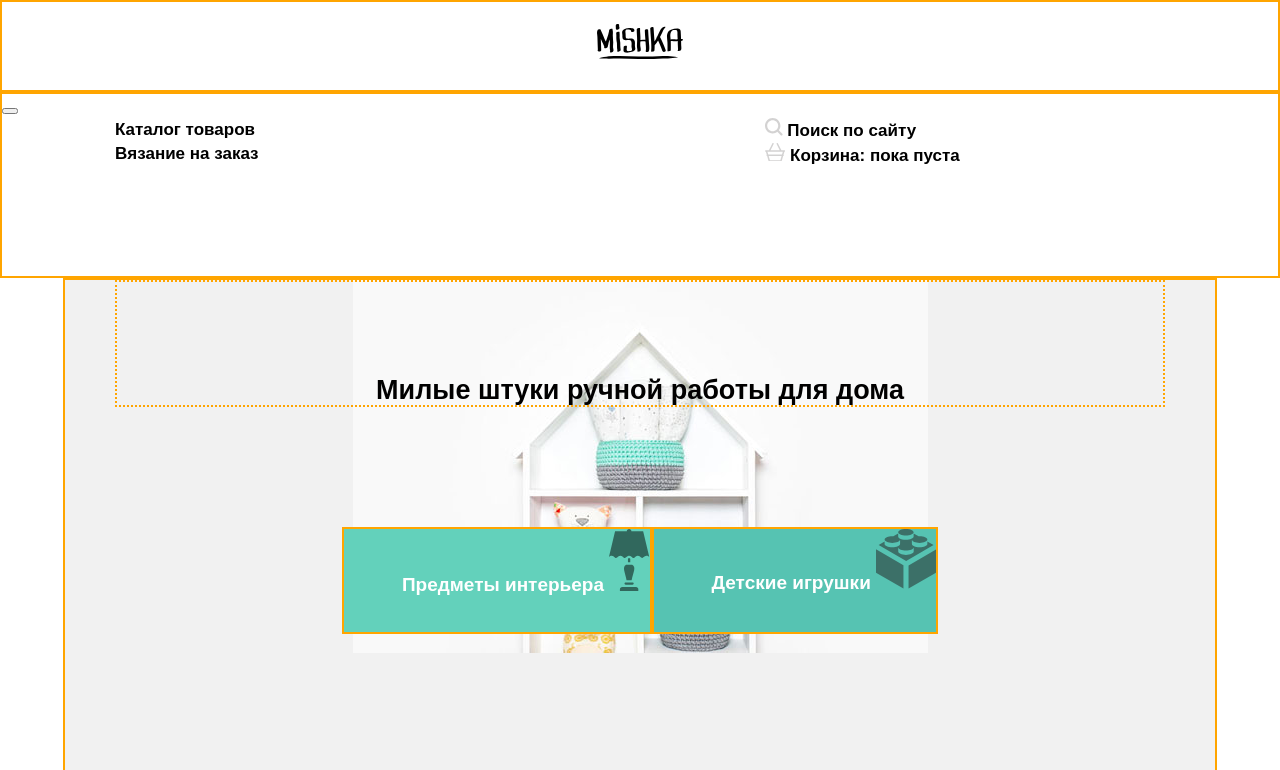
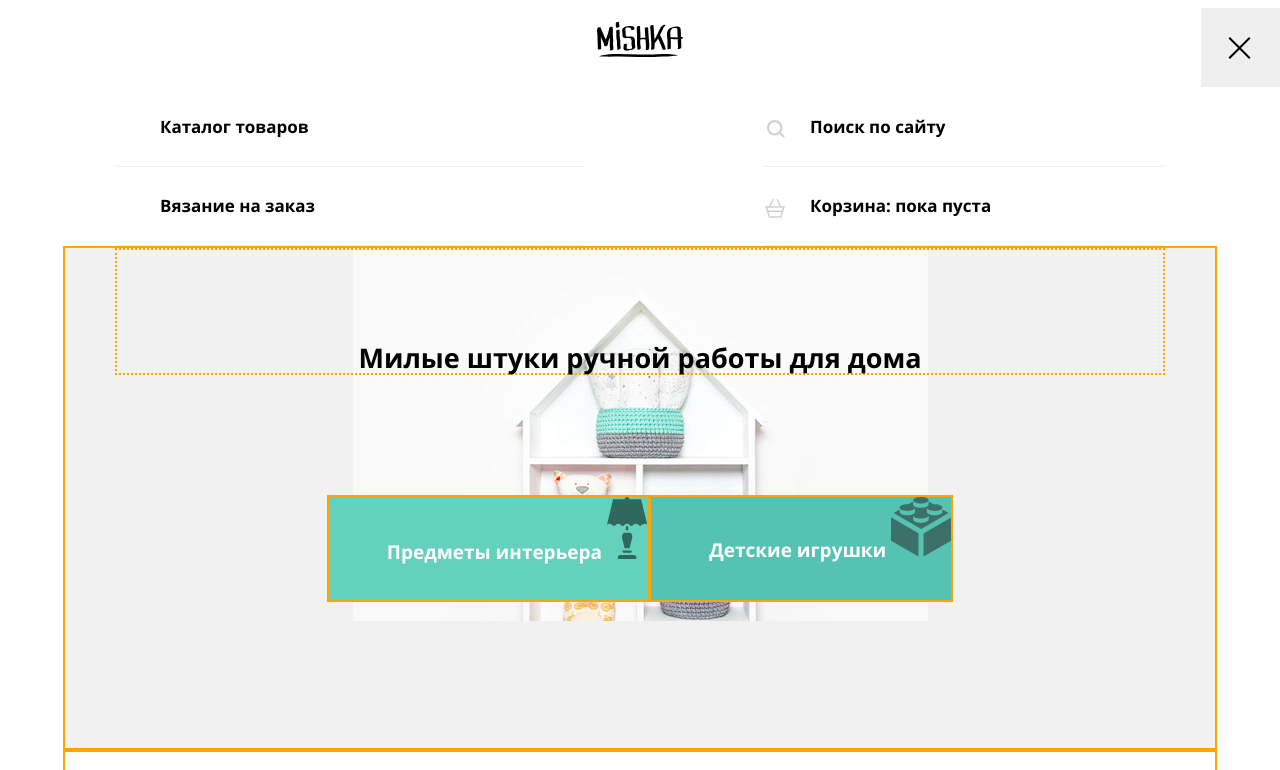
Before and after one commit to EBuscarov/354563-mishka-19, a website: page source/index.html in a window 1280 px wide. Both pictures are taken after a click on the button "Открыть меню". Shown: the top 770 px of the page. Drawn offline with nearby package versions, Linux system fonts and the light colour scheme; files that its build step writes are made by us from their sources.

Commit message:
Добавляет стили мобильного меню

```diff
--- a/source/index.html
+++ b/source/index.html
@@ -10,8 +10,8 @@
       <a class="page-header__logo">
         <img class="page-header__logo-image" src="img/logo-mobile.svg" width="86" height="35" alt="Интернет-магазин "Мишка"">
       </a>
-      <nav class="main-nav">
-        <button class="main-nav__toggle icon-burger" type="button" name="button">
+      <nav class="main-nav main-nav--closed main-nav--nojs">
+        <button class="main-nav__toggle" type="button" name="button">
           <span class="visually-hidden">Открыть меню</span>
         </button>
         <div class="main-nav__wrapper">
@@ -24,18 +24,18 @@
             </li>
           </ul>
           <ul class="main-nav__list user-list">
-            <li class="user-list__item user-list__item--search">
-                <a class="user-list__link" href="#">
-                  <svg version="1.1" id="Layer_1" xmlns="http://www.w3.org/2000/svg" xmlns:xlink="http://www.w3.org/1999/xlink" x="0px" y="0px" width="17.6px" height="17.6px" viewBox="-0.8 -0.8 17.6 17.6" enable-background="new -0.8 -0.8 17.6 17.6" xml:space="preserve">
-                    <path fill="#231F20" fill-opacity="0.2" d="M16.47,14.93l-3.415-3.415C14.02,10.226,14.6,8.634,14.6,6.899c0-4.253-3.447-7.699-7.7-7.699 S-0.8,2.646-0.8,6.899s3.446,7.7,7.699,7.7c1.734,0,3.326-0.58,4.613-1.546l3.417,3.416c0.203,0.202,0.418,0.33,0.771,0.33 c0.607,0,1.1-0.492,1.1-1.1C16.8,15.459,16.739,15.2,16.47,14.93z M1.399,6.899c0-3.038,2.462-5.5,5.5-5.5s5.5,2.462,5.5,5.5 s-2.462,5.5-5.5,5.5S1.399,9.938,1.399,6.899z"/>
+            <li class="user-list__item">
+                <a class="user-list__search" href="#search.html">
+                  <svg class="user-list__search-icon" version="1.1" id="Layer_1" xmlns="http://www.w3.org/2000/svg" xmlns:xlink="http://www.w3.org/1999/xlink" x="0px" y="0px" width="17.6px" height="17.6px" viewBox="-0.8 -0.8 17.6 17.6" enable-background="new -0.8 -0.8 17.6 17.6" xml:space="preserve">
+                    <path fill="#231F20" d="M16.47,14.93l-3.415-3.415C14.02,10.226,14.6,8.634,14.6,6.899c0-4.253-3.447-7.699-7.7-7.699 S-0.8,2.646-0.8,6.899s3.446,7.7,7.699,7.7c1.734,0,3.326-0.58,4.613-1.546l3.417,3.416c0.203,0.202,0.418,0.33,0.771,0.33 c0.607,0,1.1-0.492,1.1-1.1C16.8,15.459,16.739,15.2,16.47,14.93z M1.399,6.899c0-3.038,2.462-5.5,5.5-5.5s5.5,2.462,5.5,5.5 s-2.462,5.5-5.5,5.5S1.399,9.938,1.399,6.899z"/>
                   </svg>
                   <span>Поиск по сайту</span>
                 </a>
             </li>
-            <li class="user-list__item user-list__item--cart">
-              <a class="user-list__link" href="#">
-                <svg version="1.1" id="Layer_1" xmlns="http://www.w3.org/2000/svg" xmlns:xlink="http://www.w3.org/1999/xlink" x="0px" y="0px" width="20.294px" height="18.849px" viewBox="264.205 370.961 20.294 18.849" enable-background="new 264.205 370.961 20.294 18.849" xml:space="preserve">
-                  <path fill="#231F20" fill-opacity="0.2" d="M283.75,378.19h-3.151l-3.407-6.814c-0.185-0.37-0.634-0.52-1.006-0.335 c-0.371,0.186-0.521,0.636-0.335,1.006l3.071,6.143h-9.138l3.072-6.143c0.185-0.371,0.035-0.821-0.335-1.006 c-0.37-0.185-0.821-0.035-1.006,0.335l-3.407,6.814h-3.151c-0.414,0-0.75,0.336-0.75,0.75s0.336,0.75,0.75,0.75h0.157l0.855,2.991 c-0.187,0.137-0.316,0.347-0.316,0.595c0,0.396,0.309,0.71,0.697,0.739l1.656,5.795h12.697l1.656-5.795 c0.388-0.028,0.698-0.344,0.698-0.739c0-0.249-0.129-0.459-0.316-0.596l0.854-2.991h0.157c0.414,0,0.75-0.336,0.75-0.75 S284.164,378.19,283.75,378.19z M279.569,388.311h-10.433l-1.224-4.284h12.881L279.569,388.311z M281.222,382.526h-13.739 l-0.81-2.836h15.359L281.222,382.526z"/>
+            <li class="user-list__item">
+              <a class="user-list__cart" href="#cart.html">
+                <svg class="user-list__cart-icon" version="1.1" id="Layer_1" xmlns="http://www.w3.org/2000/svg" xmlns:xlink="http://www.w3.org/1999/xlink" x="0px" y="0px" width="20.294px" height="18.849px" viewBox="264.205 370.961 20.294 18.849" enable-background="new 264.205 370.961 20.294 18.849" xml:space="preserve">
+                  <path fill="#231F20" d="M283.75,378.19h-3.151l-3.407-6.814c-0.185-0.37-0.634-0.52-1.006-0.335 c-0.371,0.186-0.521,0.636-0.335,1.006l3.071,6.143h-9.138l3.072-6.143c0.185-0.371,0.035-0.821-0.335-1.006 c-0.37-0.185-0.821-0.035-1.006,0.335l-3.407,6.814h-3.151c-0.414,0-0.75,0.336-0.75,0.75s0.336,0.75,0.75,0.75h0.157l0.855,2.991 c-0.187,0.137-0.316,0.347-0.316,0.595c0,0.396,0.309,0.71,0.697,0.739l1.656,5.795h12.697l1.656-5.795 c0.388-0.028,0.698-0.344,0.698-0.739c0-0.249-0.129-0.459-0.316-0.596l0.854-2.991h0.157c0.414,0,0.75-0.336,0.75-0.75 S284.164,378.19,283.75,378.19z M279.569,388.311h-10.433l-1.224-4.284h12.881L279.569,388.311z M281.222,382.526h-13.739 l-0.81-2.836h15.359L281.222,382.526z"/>
                 </svg>
                 <span>Корзина: пока пуста</span>
               </a>
@@ -282,5 +282,22 @@
         </div>
       </div>
     </footer>
+
+    <script>
+      var navMain = document.querySelector('.main-nav');
+      var navToggle = document.querySelector('.main-nav__toggle');
+
+      navMain.classList.remove('main-nav--nojs');
+
+      navToggle.addEventListener('click', function() {
+        if (navMain.classList.contains('main-nav--closed')) {
+          navMain.classList.remove('main-nav--closed');
+          navMain.classList.add('main-nav--opened');
+        } else {
+          navMain.classList.add('main-nav--closed');
+          navMain.classList.remove('main-nav--opened');
+        }
+      });
+    </script>
   </body>
 </html>
--- a/source/sass/blocks/main-nav.scss
+++ b/source/sass/blocks/main-nav.scss
@@ -1,14 +1,61 @@
 .main-nav {
+  position: relative;
+
   width: 320px;
   margin: 0 auto;
+}
 
-  font-size: 17px;
-  line-height: 24px;
-  font-weight: 700;
+.main-nav__toggle {
+  position: absolute;
+  top: -80px;
+  right: 0;
+  z-index: 2;
 
-  background-color: #ffffff;
+  display: block;
+  width: 79px;
+  height: 79px;
 
-  border: solid 2px orange; // временная рамка для сетки
+  cursor: pointer;
+  border: none;
+}
+
+.main-nav--closed .main-nav__toggle::before {
+  content: "";
+
+  position: absolute;
+  top: 33px;
+  right: 31px;
+
+  width: 20px;
+  height: 2px;
+
+  background-color: #000000;
+  box-shadow: 0 6px 0 0 #000000, 0 12px 0 0 #000000;
+}
+
+.main-nav--opened .main-nav__toggle {
+  &::before,
+  &::after {
+    content: "";
+
+    position: absolute;
+    top: 39px;
+    right: 26px;
+
+    width: 29px;
+    height: 2px;
+
+    background-color: #000000;
+  }
+
+  &::before {
+    transform: rotate(45deg);
+    box-shadow: none;
+  }
+
+  &::after {
+    transform: rotate(-45deg);
+  }
 }
 
 .main-nav__wrapper {
@@ -19,18 +66,33 @@
 .main-nav__list {
   @include reset-list;
 
-  min-height: 79px;
+  font-size: 17px;
+  line-height: 24px;
+  font-weight: 700;
+  text-decoration: none;
 }
 
-.site-list,
-.user-list {
-  min-height: 158px;
-}
+// Меню для мобильной версии
+@media (max-width: $mobile-width-only) {
+  .main-nav--closed .site-list__item {
+    display: none;
+  }
 
-.site-list__link,
-.user-list__link {
-  color: #000000;
-  text-decoration: none;
+  .main-nav--closed .user-list__item {
+    display: none;
+  }
+
+  .main-nav--nojs .main-nav__toggle {
+    display: none;
+  }
+
+  .main-nav--nojs .site-list__item {
+    display: block;
+  }
+
+  .main-nav--nojs .user-list__item {
+    display: block;
+  }
 }
 
 // Стили для планшета
@@ -49,12 +111,8 @@
     margin: 0 auto;
   }
 
-  .site-list,
-  .user-list {
+  .site-list {
     min-height: 158px;
-  }
-
-  .site-list {
     width: 372px;
   }
 
--- a/source/sass/blocks/page-header.scss
+++ b/source/sass/blocks/page-header.scss
@@ -1,14 +1,17 @@
 /* Шапка */
 .page-header {
+  position: relative;
+  z-index: 10;
+
   display: flex;
   flex-direction: column;
+
+  background-color: #ffffff;
 }
 
 .page-header__logo {
   height: 79px;
   text-align: center;
-
-  border: solid 2px orange; // временная рамка для сетки
 }
 
 .page-header__logo-image {
--- /dev/null
+++ b/source/sass/blocks/site-list.scss
@@ -0,0 +1,18 @@
+.site-list__link {
+  display: block;
+  padding: 27px 45px;
+
+  color: #000000;
+
+  border-bottom: solid 1px #ececec;
+}
+
+.site-list a[href] {
+  &:hover {
+    color: #666666;
+  }
+
+  &:active {
+    color: #b3b3b3;
+  }
+}
--- /dev/null
+++ b/source/sass/blocks/user-list.scss
@@ -0,0 +1,56 @@
+.user-list__search,
+.user-list__cart {
+  position: relative;
+
+  display: block;
+  padding: 27px 45px;
+  padding-right: 0;
+
+  color: #000000;
+
+  border-bottom: solid 1px #ececec;
+}
+
+.user-list__search-icon {
+  position: absolute;
+  top: 32px;
+  left: 2px;
+
+  opacity: 0.2;
+}
+
+.user-list__cart-icon {
+  position: absolute;
+  top: 32px;
+  left: 0;
+
+  opacity: 0.2;
+}
+
+.user-list a[href] {
+  &:hover {
+    color: #666666;
+  }
+
+  &:active {
+    color: #b3b3b3;
+  }
+
+  &:hover .user-list__search-icon,
+  &:hover .user-list__cart-icon {
+    opacity: 1;
+
+    path {
+      fill: #63d1bb;
+    }
+  }
+
+  &:active .user-list__search-icon,
+  &:active .user-list__cart-icon {
+    opacity: 0.3;
+
+    path {
+      fill: #63d1bb;
+    }
+  }
+}
--- a/source/sass/style.scss
+++ b/source/sass/style.scss
@@ -4,6 +4,8 @@
 @import "mixin.scss";
 @import "blocks/page-header.scss";
 @import "blocks/main-nav.scss";
+@import "blocks/site-list.scss";
+@import "blocks/user-list.scss";
 @import "blocks/page-main.scss";
 @import "blocks/product-range.scss";
 @import "blocks/product-week.scss";
@@ -23,6 +25,20 @@
 
 /* блоки на странице формы заказа */
 @import "blocks/order.scss";
+
+@font-face {
+  font-weight: normal;
+  font-family: "OpenSans";
+  font-style: normal;
+  src: url("../fonts/opensans.woff2") format("woff2"), url("../fonts/opensans.woff") format("woff");
+}
+
+@font-face {
+  font-weight: bold;
+  font-family: "OpenSans";
+  font-style: normal;
+  src: url("../fonts/opensansbold.woff2") format("woff2"), url("../fonts/opensansbold.woff") format("woff");
+}
 
 body {
   font-size: 15px;
@@ -62,9 +78,7 @@ h3 {
   color: $color-title;
 }
 
-.visually-hidden:not(:focus):not(:active),
-input[type="checkbox"].visually-hidden,
-input[type="radio"].visually-hidden {
+.visually-hidden:not(:focus):not(:active) {
   position: absolute;
   width: 1px;
   height: 1px;
@@ -74,7 +88,7 @@ input[type="radio"].visually-hidden {
 
   white-space: nowrap;
 
-  clip-path: insert(100%);
+  clip-path: inset(100%);
   clip: rect(0 0 0 0);
   overflow: hidden;
 }
--- a/source/sass/variables.scss
+++ b/source/sass/variables.scss
@@ -15,3 +15,4 @@ $border-button: solid 2px $color-button;
 
 $tablet-width: 768px;
 $desktop-width: 1200px;
+$mobile-width-only: 767px;
```
